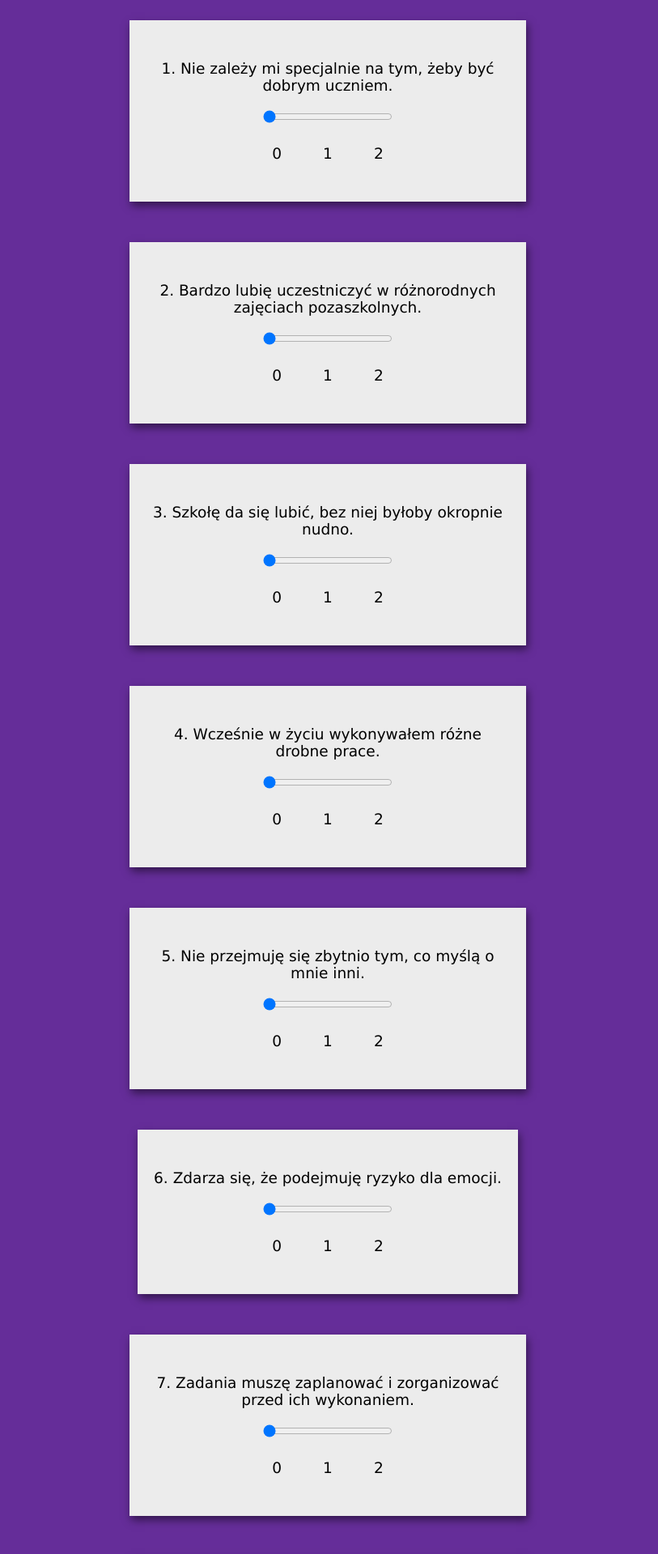
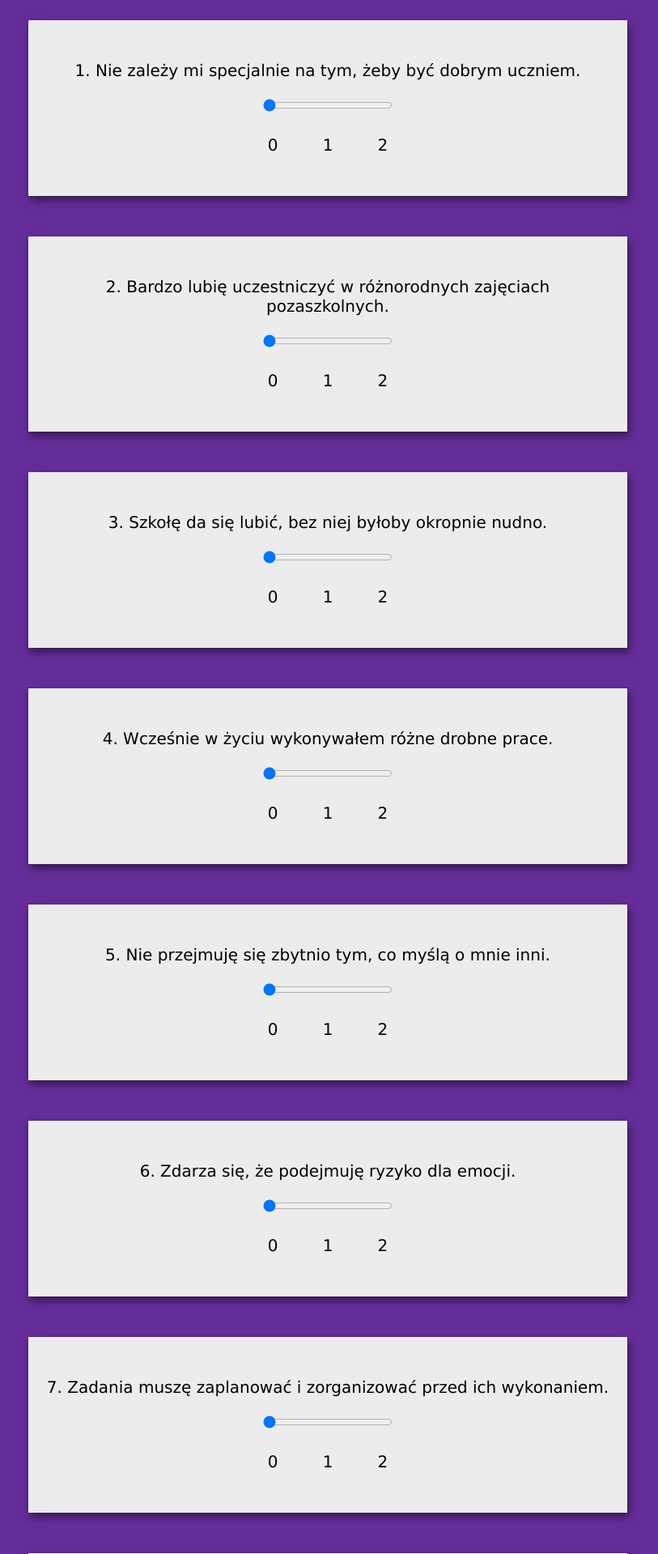
Before and after one commit to SzymonSledzik/STRONAPAI, a PHP site: page /php/pytania_26.php in a window 1280 px wide. Shown: the top 1919 px of the page at 81% size, without its empty margins (235-1048 px from the left). Run offline with PHP 8.4, Linux system fonts and the light colour scheme; data comes from the database, SQL or seed files in the repository.

Commit message:
Update media

```diff
--- a/style/main.css
+++ b/style/main.css
@@ -44,6 +44,23 @@ button {
 	margin-bottom: 20px;
 }
 
-.slider{
+.slider {
 	width: 160px;
 }
+
+@media (min-width: 500px) {
+	body {
+		font-size: 20px;
+	}
+
+	.div {
+		max-width: 700px;
+		min-width: 700px;
+		margin: 25px auto;
+		padding: 30px 20px;
+		box-shadow: 2px 5px 10px rgba(0, 0, 0, 0.5);
+		display: block;
+	}
+
+
+}
```
Also changed, not shown: index.css (+15 -0 lines), script.js (+0 -20 lines).
